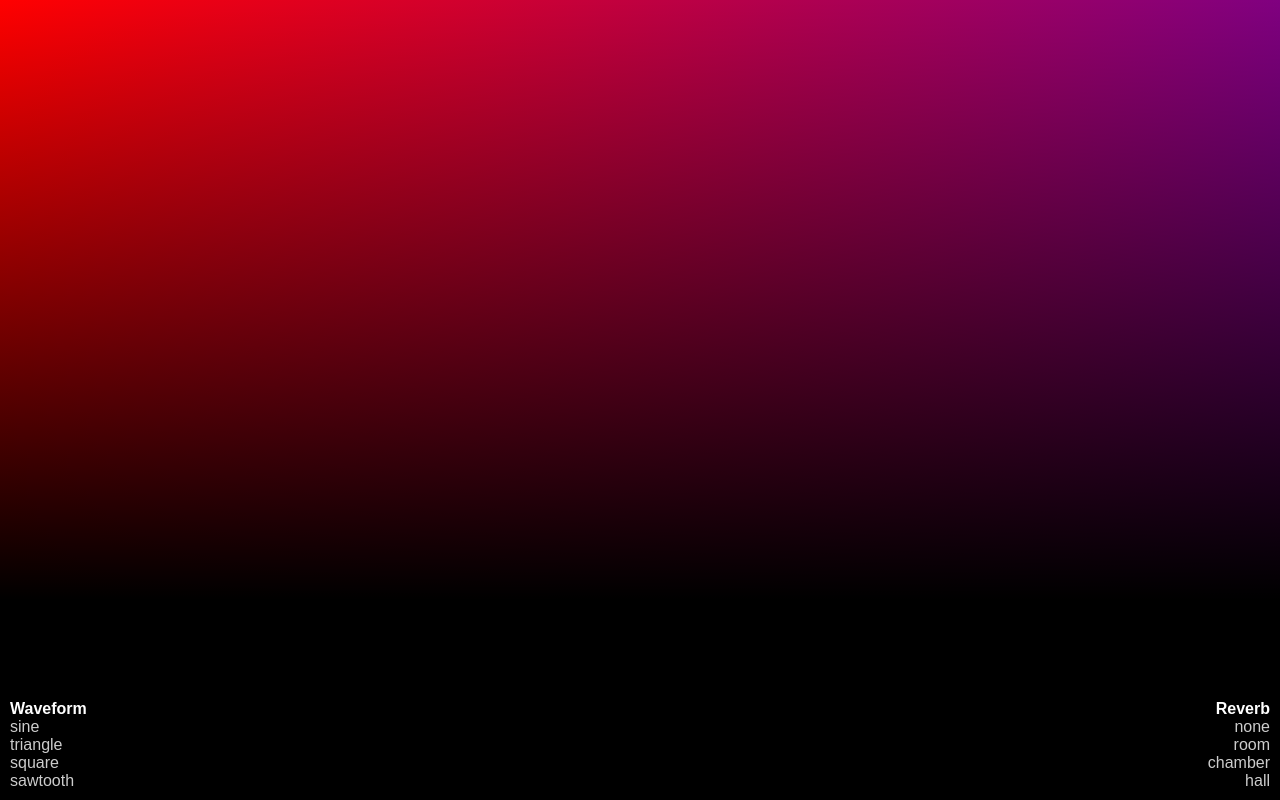
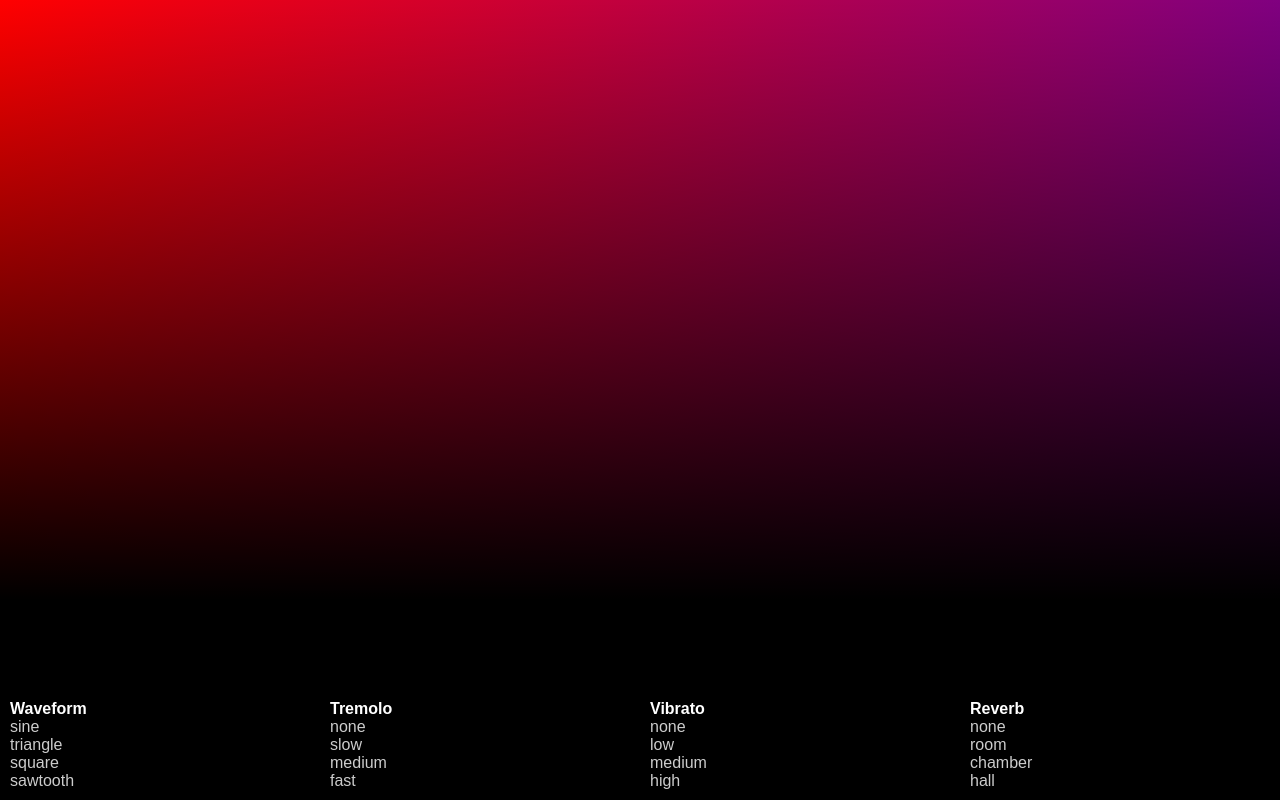
Before and after one commit to RatioChris/theramin, a plain HTML site: page index.html in a window 1280 px wide. Drawn offline with Linux system fonts and the light colour scheme.

Commit message:
add tremolo and vibrato

```diff
--- a/css/style.css
+++ b/css/style.css
@@ -1,3 +1,8 @@
+*,
+::before,
+::after {
+	box-sizing: border-box;
+}
 html {
 	background-image: linear-gradient(to bottom, rgba(0, 0, 0, 0), rgba(0, 0, 0, 1) 75%), linear-gradient(to right, red, purple);
 	font-family: sans-serif;
@@ -17,18 +22,18 @@ canvas {
 	height: 100%;
 }
 
-menu {
-	position: absolute;
+footer {
+	position: fixed;
 	left: 0;
 	bottom: 0;
+	width: 100%;
+}
+
+menu {
+	float: left;
+	width: 25%;
 	padding: 10px;
 	margin: 0;
-	background-color: #000;
-}
-menu.reverb {
-	left: auto;
-	right: 0;
-	text-align: right;
 }
 menu h4 {
 	margin: 0;
--- a/index.html
+++ b/index.html
@@ -9,12 +9,29 @@
 <body>
 	<canvas></canvas>
 
+	<footer>
 		<menu class="waveform">
 			<h4>Waveform</h4>
 			<span>sine</span>
 			<span>triangle</span>
 			<span>square</span>
 			<span>sawtooth</span>
+		</menu>
+
+		<menu class="tremolo">
+			<h4>Tremolo</h4>
+			<span data-tremolo="0">none</span>
+			<span data-tremolo="4">slow</span>
+			<span data-tremolo="9">medium</span>
+			<span data-tremolo="15">fast</span>
+		</menu>
+
+		<menu class="vibrato">
+			<h4>Vibrato</h4>
+			<span data-vibrato="0">none</span>
+			<span data-vibrato="5">low</span>
+			<span data-vibrato="10">medium</span>
+			<span data-vibrato="20">high</span>
 		</menu>
 
 		<menu class="reverb">
@@ -24,6 +41,7 @@
 			<span data-duration="1" data-decay="1">chamber</span>
 			<span data-duration="4" data-decay="4">hall</span>
 		</menu>
+	</footer>
 
 	<script src="js/main.js"></script>
 </body>
--- a/js/main.js
+++ b/js/main.js
@@ -10,7 +10,11 @@
 		type = 'sine',
 		convolver,
 		duration = 0,
-		decay = 0;
+		decay = 0,
+		tremolo = 0,
+		vibrato = 0,
+		tremoloFrame,
+		vibratoFrame;
 
 	/** constructors */
 	var Oscillator = function() {
@@ -65,7 +69,12 @@
 		document.querySelector(".waveform").onclick = function(e) {
 			setWaveform(e);
 		};
-
+		document.querySelector(".tremolo").onclick = function(e) {
+			setTremolo(e);
+		};
+		document.querySelector(".vibrato").onclick = function(e) {
+			setVibrato(e);
+		};
 		document.querySelector(".reverb").onclick = function(e) {
 			setReverb(e);
 		};
@@ -76,12 +85,21 @@
 		oscillator.osc.start(context.currentTime);
 		modulate(e);
 
-		if (duration)
+		if (duration && decay)
 			convolver = new Convolver();
+
+		if (tremolo)
+			shapeTremolo();
+
+		if (vibrato)
+			shapeVibrato();
 	}
 
 	var off = function() {
 		oscillator.osc.stop(context.currentTime);
+
+		cancelAnimationFrame(tremoloFrame);
+		cancelAnimationFrame(vibratoFrame);
 	}
 
 	var modulate = function(e) {
@@ -92,27 +110,54 @@
 
 	var setGain = function(e) {
 		var y = isTouch ? e.touches[0].pageY : e.clientY,
-			gain = 1 - y/window.innerHeight;
+			val = 1 - y/window.innerHeight;
 
-		oscillator.amp.gain.value = gain;
+		oscillator.amp.gain.value = val;
 	}
 
 	var setFrequency = function(e) {
 		var x = isTouch ? e.touches[0].pageX : e.clientX,
-			frequency = (1705 * x/window.innerWidth) + 55;  // 5 octaves between A1 (55Hz) and A6 (1760Hz)  // 27.5 --> 4186
+			val = (1705 * x/window.innerWidth) + 55;  // 5 octaves between A1 (55Hz) and A6 (1760Hz)  // 27.5 --> 4186
 
-		oscillator.osc.frequency.value = Math.round(frequency);
+		oscillator.osc.frequency.value = Math.round(val);
 	}
 
 	var setWaveform = function(e) {
 		type = e.target.textContent;
-		console.log(type);
+		console.log('waveform: ' + type);
 	}
 
 	var setReverb = function(e) {
 		duration = parseFloat(e.target.dataset.duration);
 		decay = parseFloat(e.target.dataset.decay);
-		console.log(e.target.textContent);
+		console.log('reverb: ' + e.target.textContent);
+	}
+
+	var setTremolo = function(e) {
+		tremolo = parseFloat(e.target.dataset.tremolo);
+		console.log('tremolo: ' + e.target.textContent);
+	}
+
+	var setVibrato = function(e) {
+		vibrato = parseFloat(e.target.dataset.vibrato);
+		console.log('vibrato: ' + e.target.textContent);
+	}
+
+	var shapeTremolo = function() {
+		var gain = oscillator.amp.gain.value,
+			val = gain + (Math.sin(context.currentTime * tremolo) * .25);
+
+		console.log(gain, val);
+		oscillator.amp.gain.value = val;
+		tremoloFrame = requestAnimationFrame(shapeTremolo);
+	}
+
+	var shapeVibrato = function() {
+		var freq = oscillator.osc.frequency.value,
+			val = freq + (Math.sin(context.currentTime * 20) * vibrato);
+
+		oscillator.osc.frequency.value = val;
+		vibratoFrame = requestAnimationFrame(shapeVibrato);
 	}
 
 	window.addEventListener("DOMContentLoaded", init, true);
```
Lines whose indentation alone changed are shown as unchanged.
